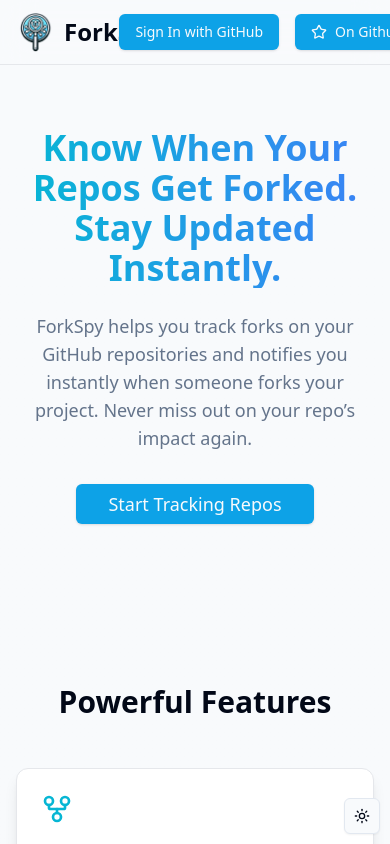
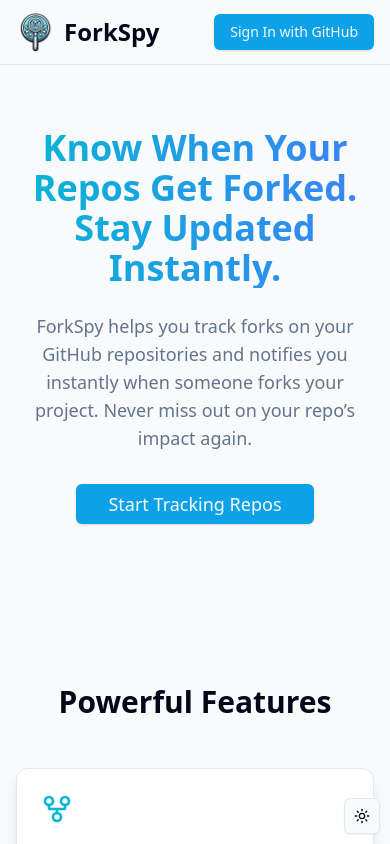
Before and after one commit to shashankxrm/forkspy, a Next.js app: page / in a window 390 px wide. Shown: the top 844 px of the page. Built offline with nearby package versions, Linux system fonts and the light colour scheme.

Commit message:
hid star on github for mobile

```diff
--- a/app/dashboard/page.tsx
+++ b/app/dashboard/page.tsx
@@ -279,7 +279,9 @@
           <div>
             <h2 className="text-xl font-bold mb-4">Tracked Repositories</h2>
             {repositories.length === 0 ? (
-              <p className="text-center">No repositories tracked. Add repositories to start tracking.</p>
+                <div className="flex justify-center items-center h-32">
+                <p className="text-center text-gray-500">No repositories tracked. Add repositories to start tracking.</p>
+                </div>
             ) : (
               <div className="grid grid-cols-1 sm:grid-cols-2 md:grid-cols-3 lg:grid-cols-4 gap-4">
           {repositories
--- a/app/page.tsx
+++ b/app/page.tsx
@@ -80,7 +80,7 @@
               <Button variant="default" asChild>
                 <Link href="/auth/signin">Sign In with GitHub</Link>
               </Button>
-              <Button variant="default" asChild>
+              <Button variant="default" asChild className="hidden md:block">
                 <Link href="/auth/signin"><Star />On Github</Link>
               </Button>
             </div>
```
